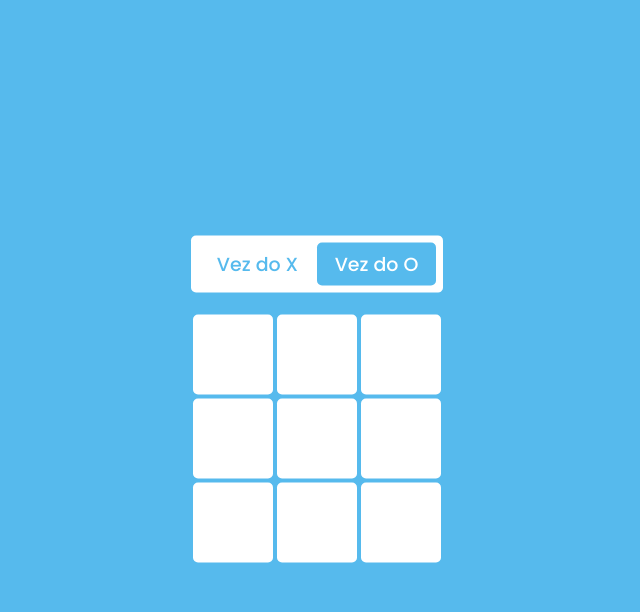
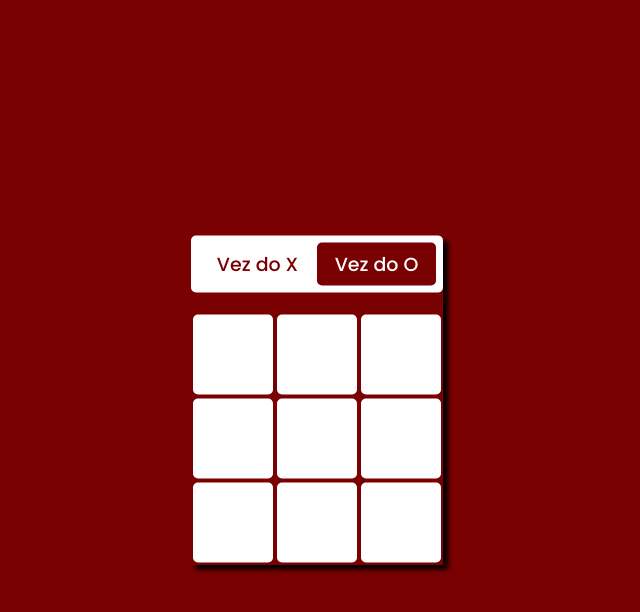
Before and after one commit to yurilimaprofissional/jogo-da-velha, a plain HTML site: page index.html in a window 1280 px wide. Both pictures are taken after a click on the button "Jogador (O)". Shown: the whole page, without its empty margins (323-963 px from the left). Drawn offline with Linux system fonts and the light colour scheme.

Commit message:
Update estilo.css

```diff
--- a/estilo.css
+++ b/estilo.css
@@ -7,7 +7,7 @@
     font-family: 'Poppins', sans-serif;
 }
 body{
-    background: #56baed;
+    background: rgb(121, 1, 1);
 }
 
 .select-box, .play-board , .result-box{
@@ -16,6 +16,7 @@ body{
     left: 50%;
     transform: translate(-50%,-50%);
     transition: all 0.3s ease;
+    box-shadow: 5px 5px 5px black;
 }
 .select-box{
 
@@ -58,7 +59,7 @@ body{
     padding: 8px 0;
     border: none;
     outline: none;
-    background: #56baed;
+    background: rgb(121, 1, 1);
     border-radius: 5px;
     color: #fff;
     cursor: pointer;
@@ -99,7 +100,7 @@ body{
     justify-content: space-around;
 }
 .play-board .details span{
-   color: #56baed;
+   color: rgb(121, 1, 1);
     width: 100%;
     border-radius: 5px;
     padding: 7px 0;
@@ -120,13 +121,13 @@ body{
     left: 0;
     height: 100%;
     width: 50%;
-    background: #56baed;
+    background: rgb(121, 1, 1);
     border-radius: 5px;
     z-index: 2;
     transition: all 0.3s ease;
 }
 .players.active span:first-child{
-    color: #56baed;
+    color: rgb(121, 1, 1);
 }
 
 .players.active span:nth-child(2){
@@ -153,7 +154,7 @@ body{
     font-size: 40px;
     text-align: center;
     line-height: 80px;
-    color: #56baed;
+    color: rgb(121, 1, 1);
 }
 
 .result-box{
@@ -196,7 +197,7 @@ body{
     padding: 8px 20px;
     border: none;
     outline: none;
-    background: #56baed;
+    background: rgb(121, 1, 1);
     border-radius: 5px;
     color: #fff;
     cursor: pointer;
```
